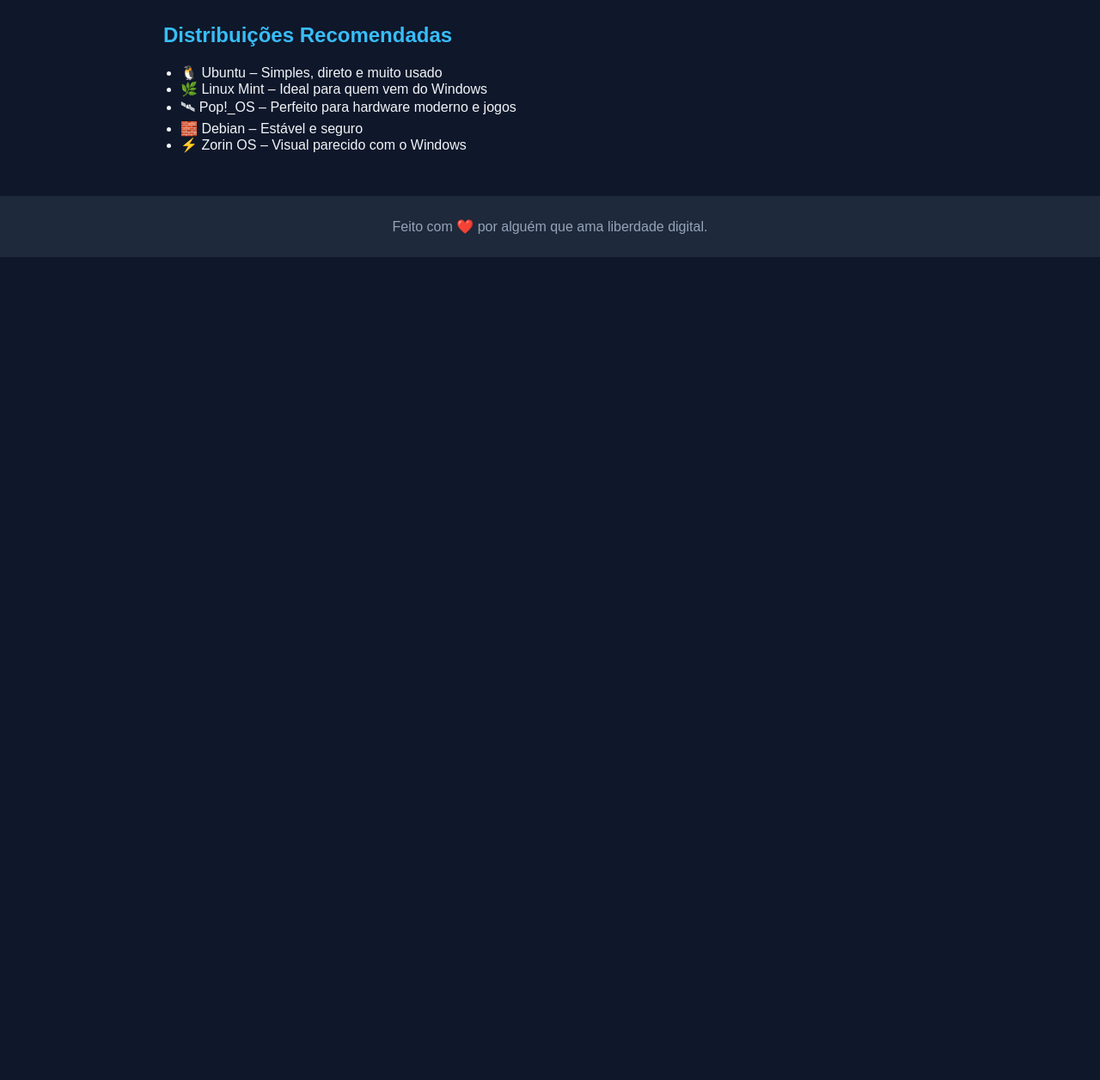
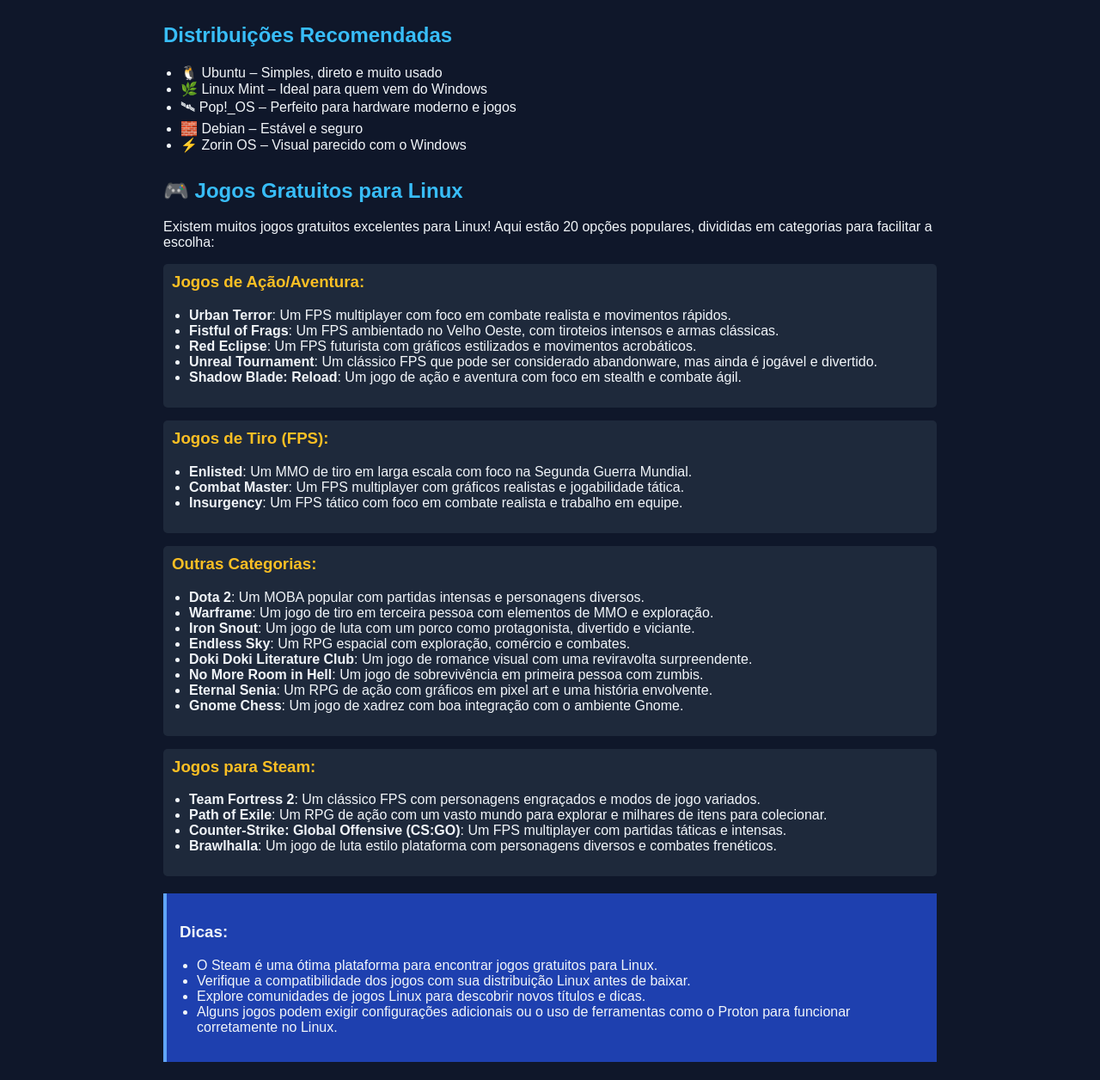
Before and after one commit to pedro22p/nerdlinux, a plain HTML site: page index.html in a window 1280 px wide. Shown: the part 1541-2797 px from the top of the page at 86% size. Before the commit the page ends 1840 px from the top, so only its background shows below. Drawn offline with Linux system fonts and the light colour scheme.

Commit message:
Update index.html

```diff
--- a/index.html
+++ b/index.html
@@ -64,6 +64,22 @@
       border-left: 4px solid #22c55e;
       margin-bottom: 30px;
     }
+    .categoria {
+      background: #1e293b;
+      padding: 10px;
+      margin: 15px 0;
+      border-radius: 5px;
+    }
+    .categoria h3 {
+      color: #fbbf24;
+      margin-top: 0;
+    }
+    .dica {
+      background: #1e40af;
+      padding: 15px;
+      border-left: 4px solid #60a5fa;
+      margin-top: 20px;
+    }
   </style>
 </head>
 <body>
@@ -77,6 +93,7 @@
     <a href="#vantagens">Vantagens</a>
     <a href="#desafios">Desafios e Soluções</a>
     <a href="#distros">Distribuições</a>
+    <a href="#jogos">Jogos Gratuitos</a>
   </nav>
 
   <main>
@@ -154,10 +171,69 @@
         <li>⚡ Zorin OS – Visual parecido com o Windows</li>
       </ul>
     </section>
+
+    <section id="jogos">
+      <h2>🎮 Jogos Gratuitos para Linux</h2>
+      <p>Existem muitos jogos gratuitos excelentes para Linux! Aqui estão 20 opções populares, divididas em categorias para facilitar a escolha:</p>
+
+      <div class="categoria">
+        <h3>Jogos de Ação/Aventura:</h3>
+        <ul>
+          <li><strong>Urban Terror</strong>: Um FPS multiplayer com foco em combate realista e movimentos rápidos.</li>
+          <li><strong>Fistful of Frags</strong>: Um FPS ambientado no Velho Oeste, com tiroteios intensos e armas clássicas.</li>
+          <li><strong>Red Eclipse</strong>: Um FPS futurista com gráficos estilizados e movimentos acrobáticos.</li>
+          <li><strong>Unreal Tournament</strong>: Um clássico FPS que pode ser considerado abandonware, mas ainda é jogável e divertido.</li>
+          <li><strong>Shadow Blade: Reload</strong>: Um jogo de ação e aventura com foco em stealth e combate ágil.</li>
+        </ul>
+      </div>
+
+      <div class="categoria">
+        <h3>Jogos de Tiro (FPS):</h3>
+        <ul>
+          <li><strong>Enlisted</strong>: Um MMO de tiro em larga escala com foco na Segunda Guerra Mundial.</li>
+          <li><strong>Combat Master</strong>: Um FPS multiplayer com gráficos realistas e jogabilidade tática.</li>
+          <li><strong>Insurgency</strong>: Um FPS tático com foco em combate realista e trabalho em equipe.</li>
+        </ul>
+      </div>
+
+      <div class="categoria">
+        <h3>Outras Categorias:</h3>
+        <ul>
+          <li><strong>Dota 2</strong>: Um MOBA popular com partidas intensas e personagens diversos.</li>
+          <li><strong>Warframe</strong>: Um jogo de tiro em terceira pessoa com elementos de MMO e exploração.</li>
+          <li><strong>Iron Snout</strong>: Um jogo de luta com um porco como protagonista, divertido e viciante.</li>
+          <li><strong>Endless Sky</strong>: Um RPG espacial com exploração, comércio e combates.</li>
+          <li><strong>Doki Doki Literature Club</strong>: Um jogo de romance visual com uma reviravolta surpreendente.</li>
+          <li><strong>No More Room in Hell</strong>: Um jogo de sobrevivência em primeira pessoa com zumbis.</li>
+          <li><strong>Eternal Senia</strong>: Um RPG de ação com gráficos em pixel art e uma história envolvente.</li>
+          <li><strong>Gnome Chess</strong>: Um jogo de xadrez com boa integração com o ambiente Gnome.</li>
+        </ul>
+      </div>
+
+      <div class="categoria">
+        <h3>Jogos para Steam:</h3>
+        <ul>
+          <li><strong>Team Fortress 2</strong>: Um clássico FPS com personagens engraçados e modos de jogo variados.</li>
+          <li><strong>Path of Exile</strong>: Um RPG de ação com um vasto mundo para explorar e milhares de itens para colecionar.</li>
+          <li><strong>Counter-Strike: Global Offensive (CS:GO)</strong>: Um FPS multiplayer com partidas táticas e intensas.</li>
+          <li><strong>Brawlhalla</strong>: Um jogo de luta estilo plataforma com personagens diversos e combates frenéticos.</li>
+        </ul>
+      </div>
+
+      <div class="dica">
+        <h3>Dicas:</h3>
+        <ul>
+          <li>O Steam é uma ótima plataforma para encontrar jogos gratuitos para Linux.</li>
+          <li>Verifique a compatibilidade dos jogos com sua distribuição Linux antes de baixar.</li>
+          <li>Explore comunidades de jogos Linux para descobrir novos títulos e dicas.</li>
+          <li>Alguns jogos podem exigir configurações adicionais ou o uso de ferramentas como o Proton para funcionar corretamente no Linux.</li>
+        </ul>
+      </div>
+    </section>
   </main>
 
   <footer>
-    <p>Feito com ❤️ por alguém que ama liberdade digital.</p>
+    <p>Feito com ❤️ por dark1989</p>
   </footer>
 </body>
 </html>
```
